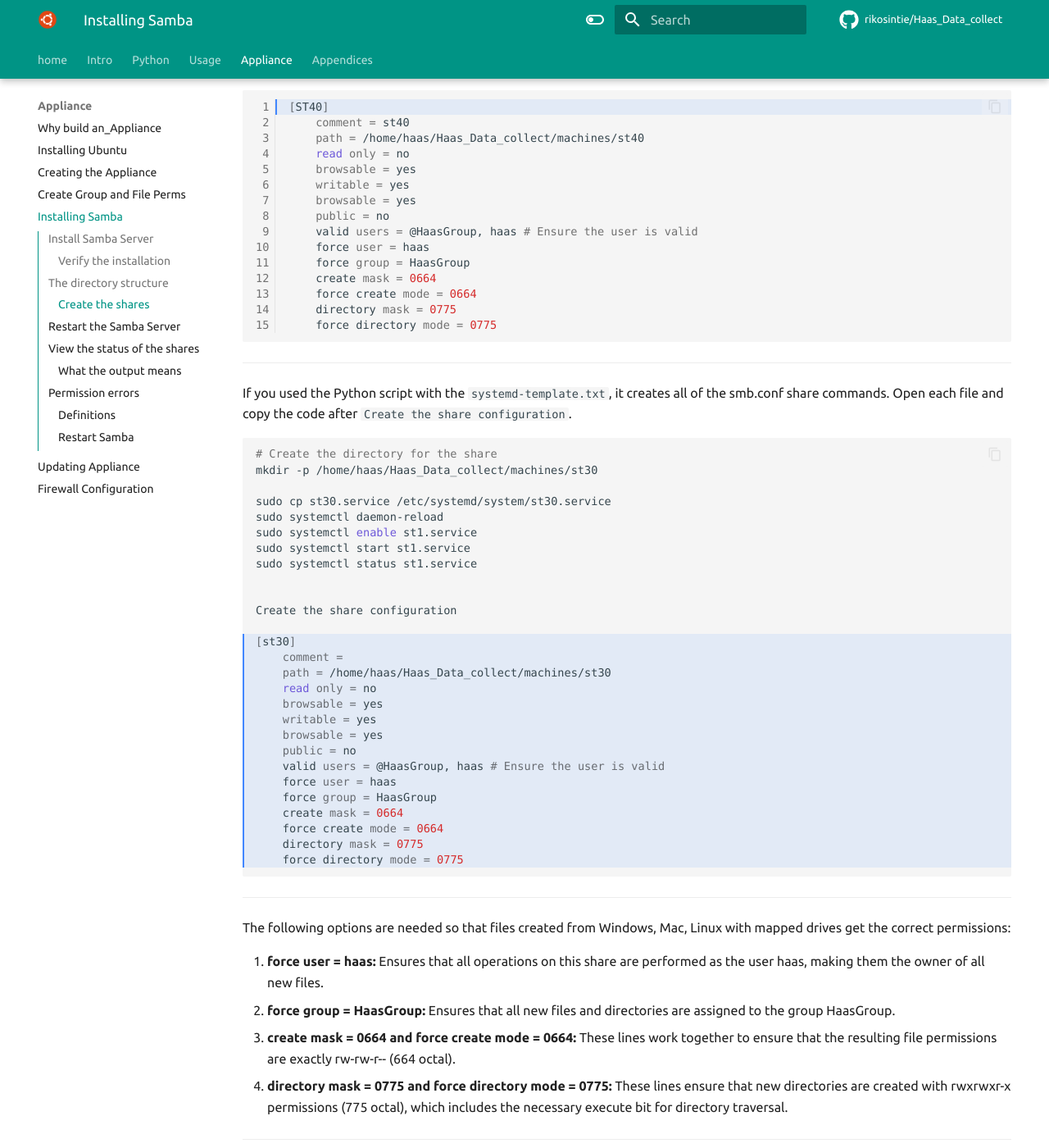
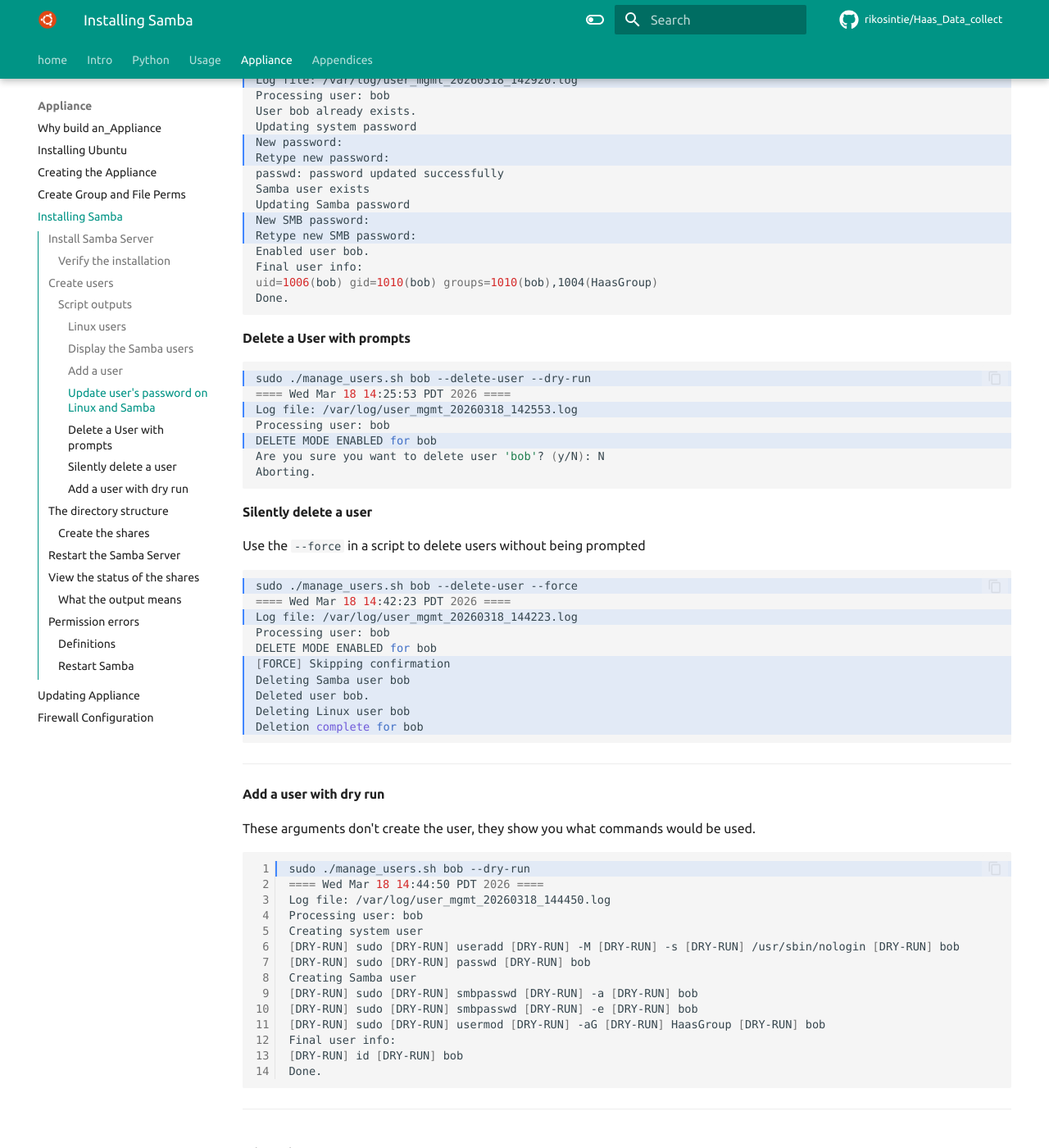
Before and after one commit to rikosintie/Haas_Data_collect, an MkDocs documentation site: the page built from docs/build_pi_5_appliance/Install_Samba.md, in a window 1280 px wide and 1400 px high, scrolled down 5619 px. Shown: the whole window at 82% size. Built offline with MkDocs 1.6.1 and Material for MkDocs 9.7.7, drawn with Linux system fonts in a browser that asks for light colours; some web fonts are replaced; comment, search, counter and statistics services are not loaded; some of the changed text lies outside the part shown.

Commit message:
Git Title: install_samba.md - Added a create user section

````diff
--- a/docs/build_pi_5_appliance/Install_Samba.md
+++ b/docs/build_pi_5_appliance/Install_Samba.md
@@ -139,6 +139,174 @@
 
 ----------------------------------------------------------------
 
+## Create users
+
+All users, whether they are a machine tool, a CNC programmer, or the Operations personnel, need a Linux and a Samba account. The installation script reads the file `initial_users.csv` and creates both the Linux and Samba users during the installation.
+
+If you need to add or remove users after the initial installation use the `manage_users.sh` script that is located in the `Haas_Data_collect` directory. The script creates users that can map drives. The script DOES NOT add a user to the `sudoers` file so they cannot run Linux commands or log in over SSH.
+
+The script has the following optional arguments:
+
+- --set-password
+- --delete-user
+- --delete-user --force
+- --delete-user --dry-run
+- --dry-run
+
+----------------------------------------------------------------
+
+```bash hl_lines='2 5 8 11 14 17'
+# To add a user
+sudo ./manage_users.sh jdoe
+
+# Reset passwords
+sudo ./manage_users.sh jdoe --set-password
+
+# Delete user (with prompt)
+sudo ./manage_users.sh jdoe --delete-user
+
+# Combine for safe automation testing
+sudo ./manage_users.sh jdoe --delete-user --dry-run
+
+# Delete user silently (automation safe)
+sudo ./manage_users.sh jdoe --delete-user --force
+
+# Show what would happen (no changes made)
+sudo ./manage_users.sh jdoe --dry-run
+```
+
+### Script outputs
+
+First, check the existing Linux Users:
+
+#### Linux users
+
+```bash hl_lines='1'
+awk -F: '$3 >= 1000 {print $1}' /etc/passwd
+nobody
+haas
+mhubbard
+haassvc
+mchavez
+thubbard
+test
+```
+
+#### Display the Samba users
+
+```bash hl_lines='1'
+sudo pdbedit -L
+mhubbard:1001:
+mchavez:1003:
+haassvc:1002:
+thubbard:1004:
+test:1005:
+haas:1000:
+```
+
+----------------------------------------------------------------
+
+#### Add a user
+
+```bash hl_lines='1 3 5 6 7 10 11 12 13 15'
+sudo ./manage_users.sh bob
+==== Wed Mar 18 14:19:45 PDT 2026 ====
+Log file: /var/log/user_mgmt_20260318_141945.log
+Processing user: bob
+Creating system user
+New password:
+Retype new password:
+passwd: password updated successfully
+Creating Samba user
+New SMB password:
+Retype new SMB password:
+Added user bob.
+Enabled user bob.
+Final user info:
+uid=1006(bob) gid=1010(bob) groups=1010(bob),1004(HaasGroup)
+Done.
+```
+
+----------------------------------------------------------------
+
+#### Update user's password on Linux and Samba
+
+```bash hl_lines='1 3 7 8 12 13 19'
+sudo ./manage_users.sh bob --set-password
+==== Wed Mar 18 14:29:20 PDT 2026 ====
+Log file: /var/log/user_mgmt_20260318_142920.log
+Processing user: bob
+User bob already exists.
+Updating system password
+New password:
+Retype new password:
+passwd: password updated successfully
+Samba user exists
+Updating Samba password
+New SMB password:
+Retype new SMB password:
+Enabled user bob.
+Final user info:
+uid=1006(bob) gid=1010(bob) groups=1010(bob),1004(HaasGroup)
+Done.
+
+```
+
+#### Delete a User with prompts
+
+```bash hl_lines='1 3 5'
+sudo ./manage_users.sh bob --delete-user --dry-run
+==== Wed Mar 18 14:25:53 PDT 2026 ====
+Log file: /var/log/user_mgmt_20260318_142553.log
+Processing user: bob
+DELETE MODE ENABLED for bob
+Are you sure you want to delete user 'bob'? (y/N): N
+Aborting.
+```
+
+#### Silently delete a user
+
+Use the `--force` in a script to delete users without being prompted
+
+```bash hl_lines='1 3 6 7-10'
+sudo ./manage_users.sh bob --delete-user --force
+==== Wed Mar 18 14:42:23 PDT 2026 ====
+Log file: /var/log/user_mgmt_20260318_144223.log
+Processing user: bob
+DELETE MODE ENABLED for bob
+[FORCE] Skipping confirmation
+Deleting Samba user bob
+Deleted user bob.
+Deleting Linux user bob
+Deletion complete for bob
+
+```
+
+----------------------------------------------------------------
+
+#### Add a user with dry run
+
+These arguments don't create the user, they show you what commands would be used.
+
+```bash linenums='1' hl_lines='1'
+sudo ./manage_users.sh bob --dry-run
+==== Wed Mar 18 14:44:50 PDT 2026 ====
+Log file: /var/log/user_mgmt_20260318_144450.log
+Processing user: bob
+Creating system user
+[DRY-RUN] sudo [DRY-RUN] useradd [DRY-RUN] -M [DRY-RUN] -s [DRY-RUN] /usr/sbin/nologin [DRY-RUN] bob
+[DRY-RUN] sudo [DRY-RUN] passwd [DRY-RUN] bob
+Creating Samba user
+[DRY-RUN] sudo [DRY-RUN] smbpasswd [DRY-RUN] -a [DRY-RUN] bob
+[DRY-RUN] sudo [DRY-RUN] smbpasswd [DRY-RUN] -e [DRY-RUN] bob
+[DRY-RUN] sudo [DRY-RUN] usermod [DRY-RUN] -aG [DRY-RUN] HaasGroup [DRY-RUN] bob
+Final user info:
+[DRY-RUN] id [DRY-RUN] bob
+Done.
+```
+
+----------------------------------------------------------------
+
 ## The directory structure
 
 We will need the table we created earlier for reference. The concept is to create a share on the `Haas_Data_collect` directory named `Haas`. This top level share will be able so see the entire directory structure when it's mapped to a Windows network drive. Operations personnel will map to this share so that they can pull spreadsheets from every machine.
````
Also changed, not shown: other parts of docs/build_pi_5_appliance/Install_Samba.md (+1 -1 lines).
